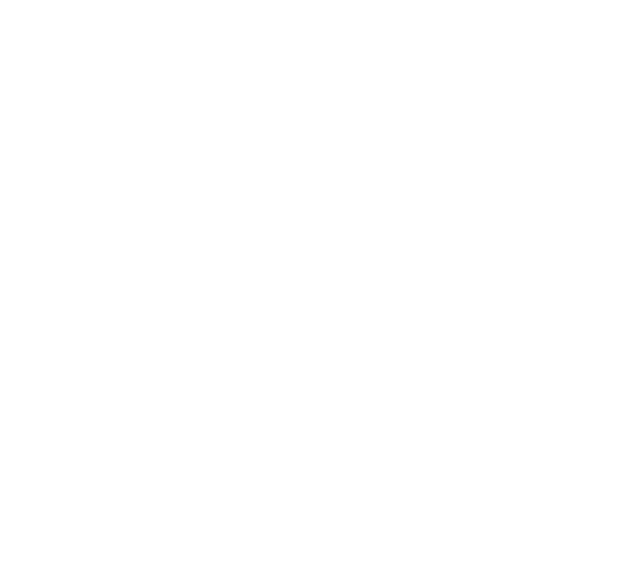
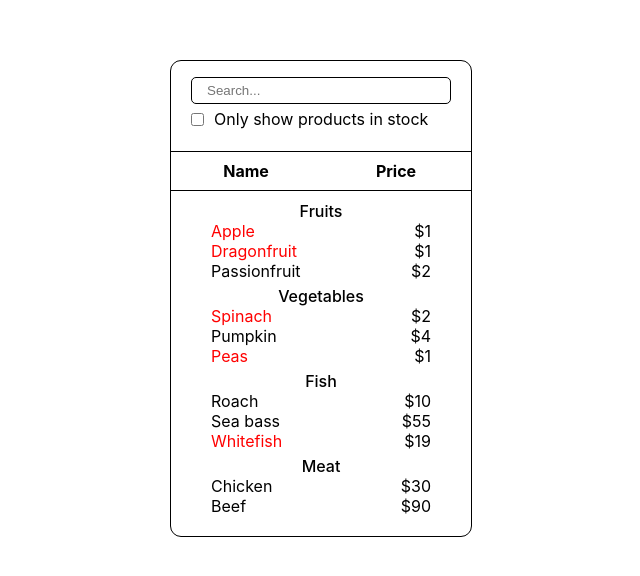
Before and after one commit to cryptoretard25/react02-searchable-products, a React (Create React App) app: page / in a window 1280 px wide. Shown: the part 102-678 px from the top of the page, without its empty margins (319-959 px from the left). Built offline with nearby package versions, Linux system fonts and the light colour scheme.

Commit message:
Static table from mock request coded

```diff
--- a/src/App.css
+++ b/src/App.css
@@ -1,3 +1,73 @@
 .App {
+  width: 300px;
+  outline: 1px solid black;
+
+  display: grid;
+  grid-template-rows: 90px 40px auto;
+  grid-template-columns: repeat(2, 1fr);
+  grid-auto-rows: auto;
+
+  border-radius: 10px;
+}
+
+.search-box {
+  grid-column: 1 / -1;
+
+  padding:0 20px;
+  display: flex;
+  flex-direction: column;
+  align-items: flex-start;
+  justify-content: center;
+}
+
+.label {
+  grid-row: 2;
+  font-weight: bold;
+  display: flex;
+  align-items: center;
+  justify-content: center;
+  border-top: 1px solid black;
+  border-bottom: 1px solid black;
+}
+
+.content-box {
+  grid-column: 1 / span 3;
+
+  padding: 10px 40px 20px;
+  height: fit-content;
+  background-color: white;
+
+  display: flex;
+  flex-direction: column;
+  gap: 5px;
+}
+
+.content-category{
+  -grid-column: 1 / -1;
+  font-weight: 500;
   text-align: center;
 }
+
+.content-row{
+  display: flex;
+  justify-content: space-between;
+}
+
+input[type="text"] {
+  width: 100%;
+  border: 1px solid black;
+  padding: 5px 15px;
+  border-radius: 5px;
+}
+
+input[type="text"]:focus {
+  outline: none;
+}
+
+label {
+  padding: 5px 0px;
+  display: flex;
+  align-items: center;
+  justify-content: center;
+  gap: 10px;
+}
--- a/src/App.js
+++ b/src/App.js
@@ -1,8 +1,63 @@
-import './App.css';
+import "./App.css";
+import { useState } from "react";
+import { data, groupDataByCategory, deepObjCopy } from "./backend.js";
+
+function Search() {
+  return (
+    <div className="search-box">
+      <input type="text" placeholder="Search..." />
+      <label>
+        <input type="checkbox" />
+        Only show products in stock
+      </label>
+    </div>
+  );
+}
+
+function Content() {
+  const [products, setProducts] = useState(data);
+  const groupedByCat = groupDataByCategory(products);
+
+  return (
+    <div className="content-box">
+      {groupedByCat.map((category, index) => {
+        return (
+          <div key={[index]}>
+            <Category name={category[0].category} />
+            {category.map((product, productIndex) => {
+              return <Product key={[index, productIndex]} product={product} />;
+            })}
+          </div>
+        );
+      })}
+    </div>
+  );
+}
+
+function Category({ name }) {
+  return <div className="content-category">{name}</div>;
+}
+
+function Product({ product }) {
+  return (
+    <div className="content-row">
+      {product.stocked ? (
+        <div style={{ color: "red" }}>{product.name}</div>
+      ) : (
+        <div>{product.name}</div>
+      )}
+      <div>{product.price}</div>
+    </div>
+  );
+}
 
 function App() {
   return (
     <div className="App">
+      <Search />
+      <div className="label">Name</div>
+      <div className="label">Price</div>
+      <Content />
     </div>
   );
 }
--- /dev/null
+++ b/src/backend.js
@@ -0,0 +1,29 @@
+import fakeFetch from "./mock/mockup";
+
+const data = await (async () => {
+  return await fakeFetch();
+})();
+
+function groupDataByCategory(data){
+  return data.reduce((result, item)=>{
+    const category = result.find(subArr=>subArr[0].category === item.category)
+    if(category){
+      category.push(item)
+    }else{
+      result.push([item])
+    }
+    return result
+  },[])
+}
+
+const deepObjCopy = (obj) => {
+  if (typeof obj !== "object" || !obj) return obj;
+
+  const clone = Array.isArray(obj) ? [] : {};
+  for (let key in obj) {
+    clone[key] = deepObjCopy(obj[key]);
+  }
+  return clone;
+};
+
+export { data, groupDataByCategory, deepObjCopy };
--- a/src/index.css
+++ b/src/index.css
@@ -1,24 +1,30 @@
 :root {
   margin: 0;
   padding: 0;
-  box-sizing: border-box;
   font-size: 10px;
-
 }
 
-ol, ul{
+* {
+  box-sizing: border-box;
+}
+
+ol,
+ul {
   padding-left: 20px;
 }
 
-li{
+li {
   margin: 3px;
 }
 
-*{
+* {
   margin: 0;
 }
 
-h1, h2, h3, h4{
+h1,
+h2,
+h3,
+h4 {
   margin: 0;
 }
 
@@ -29,6 +35,11 @@
     sans-serif;
   -webkit-font-smoothing: antialiased;
   -moz-osx-font-smoothing: grayscale;
+  display: flex;
+  flex-direction: column;
+  align-items: center;
+  justify-content: center;
+  min-height: 100vh;
 }
 
 code {
--- /dev/null
+++ b/src/mock/mockup.js
@@ -0,0 +1,35 @@
+async function fakeFetch() {
+  return new Promise((resolve) => {
+    setTimeout(() => {
+      const data = [
+        { category: "Fruits", price: "$1", stocked: true, name: "Apple" },
+        { category: "Fruits", price: "$1", stocked: true, name: "Dragonfruit" },
+        {
+          category: "Fruits",
+          price: "$2",
+          stocked: false,
+          name: "Passionfruit",
+        },
+
+        { category: "Vegetables", price: "$2", stocked: true, name: "Spinach" },
+        {
+          category: "Vegetables",
+          price: "$4",
+          stocked: false,
+          name: "Pumpkin",
+        },
+        { category: "Vegetables", price: "$1", stocked: true, name: "Peas" },
+
+        { category: "Fish", price: "$10", stocked: false, name: "Roach" },
+        { category: "Fish", price: "$55", stocked: false, name: "Sea bass" },
+        { category: "Fish", price: "$19", stocked: true, name: "Whitefish" },
+
+        { category: "Meat", price: "$30", stocked: false, name: "Chicken" },
+        { category: "Meat", price: "$90", stocked: false, name: "Beef" },
+      ];
+      resolve(data);
+    }, 2000);
+  });
+}
+
+export default fakeFetch;
```
